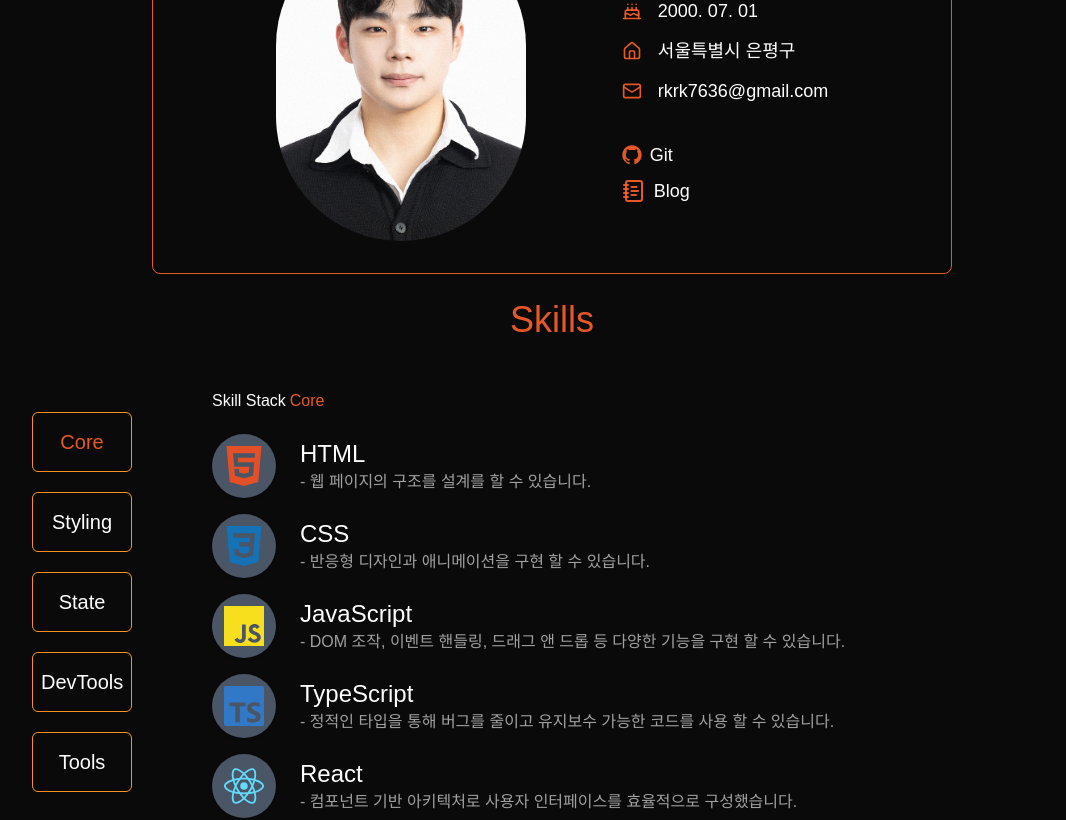
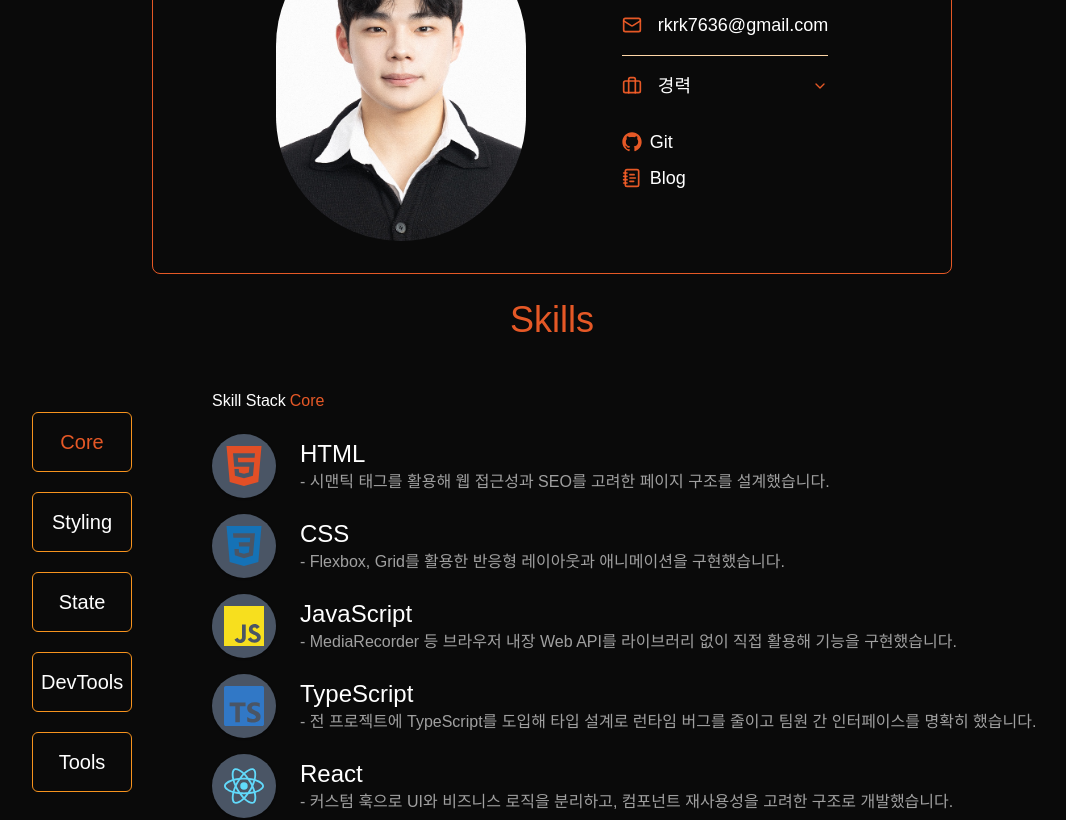
Before and after one commit to SH701/portfolio, a Next.js app: page / in a window 1280 px wide. Shown: the part 640-1460 px from the top of the page, without its empty margins (88-1154 px from the left). Built offline with nearby package versions, Linux system fonts and the light colour scheme.

Commit message:
feat: 인턴 경험 추가, 기술 설명 개선

```diff
--- a/src/components/introduce/about/About.tsx
+++ b/src/components/introduce/about/About.tsx
@@ -4,10 +4,13 @@ import Image from "next/image";
 import Link from "next/link";
 import { motion } from "framer-motion";
 import { FadeUp } from "@/lib/motion";
-import { User, Cake, Home, Mail, NotebookText } from "lucide-react";
+import { User, Mail, NotebookText, Briefcase, ChevronDown } from "lucide-react";
 import GithubIcon from "@/components/etc/Githubicon";
+import { useState } from "react";
 
 export default function About() {
+  const [open, setOpen] = useState(false);
+
   return (
     <motion.div
       variants={FadeUp}
@@ -16,7 +19,7 @@ export default function About() {
       <h2 className="text-2xl md:text-3xl font-bold text-center mb-8 text-orange-500">
         ABOUT
       </h2>
-      <div className="flex flex-col md:flex-row items-center justify-center gap-10 lg:gap-24 md:gap-12 ">
+      <div className="flex flex-col md:flex-row items-center justify-center gap-10 lg:gap-24 md:gap-12">
         <div className="relative hidden md:w-[250px] md:h-[320px] flex-shrink-0 md:flex">
           <Image
             src="/images/profile.png"
@@ -27,35 +30,52 @@ export default function About() {
           />
         </div>
         <div className="flex flex-col gap-3 text-base md:text-lg">
+          {/* 개인정보 */}
           <div className="flex items-center gap-4">
             <User className="size-5 text-orange-500" />
             <span>김수환</span>
           </div>
           <div className="flex items-center gap-4">
-            <Cake className="size-5 text-orange-500" />
-            <span>2000. 07. 01</span>
-          </div>
-          <div className="flex items-center gap-4">
-            <Home className="size-5 text-orange-500" />
-            <span>서울특별시 은평구</span>
-          </div>
-          <div className="flex items-center gap-4">
             <Mail className="size-5 text-orange-500" />
             <span>rkrk7636@gmail.com</span>
           </div>
-          <div className="flex  md:flex-col md:gap-2 mt-6  justify-center gap-20">
+
+          {/* 경력 토글 */}
+          <hr className="border-orange-200 my-1" />
+          <div className="flex flex-col gap-1">
+            <button
+              onClick={() => setOpen((prev) => !prev)}
+              className="flex items-center gap-4 cursor-pointer text-left"
+            >
+              <Briefcase className="size-5 text-orange-500 flex-shrink-0" />
+              <span className="font-medium">경력</span>
+              <ChevronDown
+                className={`size-4 text-orange-500 ml-auto transition-transform duration-200 ${open ? "rotate-180" : ""}`}
+              />
+            </button>
+            {open && (
+              <div className="ml-9 flex flex-col gap-0.5 text-sm">
+                <span className="font-medium">비트버디 · 인턴</span>
+                <span className="text-gray-500">2026.03 ~ 2026.04</span>
+                <span className="text-gray-600">메신저 기능 개발, 다국어 지원</span>
+              </div>
+            )}
+          </div>
+
+          {/* 링크 */}
+          <div className="flex md:flex-col md:gap-2 mt-4 justify-center gap-20">
             <Link
               href="https://github.com/SH701"
-              className="flex items-center gap-2 hover:text-orange-500 "
+              className="flex items-center gap-2 hover:text-orange-500"
             >
-              <GithubIcon className="size-5  text-orange-500 " />
+              <GithubIcon className="size-5 text-orange-500" />
               <span className="md:flex hidden duration-300">Git</span>
             </Link>
             <Link
               href="https://sh701.tistory.com/"
               className="flex items-center gap-2 hover:text-orange-500 transition-colors"
             >
-              <NotebookText className="size5 text-orange-500 cursor-pointer  " />
+              <NotebookText className="size-5 text-orange-500 cursor-pointer" />
               <span className="md:flex hidden duration-300">Blog</span>
             </Link>
           </div>
--- a/src/data/project.ts
+++ b/src/data/project.ts
@@ -43,7 +43,6 @@ export const Main: ProjectProps[] = [
       "Zod",
       "React-Hook-Form",
       "Axios",
-      "NextAuth v5",
       "Storybook",
     ],
 
@@ -55,15 +54,6 @@ export const Main: ProjectProps[] = [
     githubLink: "https://github.com/SH701/noonchi.ai",
     testAccount: { id: "test@naver.com", password: "qwer1234" },
     capability: [
-      {
-        title: "NextAuth.js 기반 토큰 자동 갱신 및 인증 상태 통합",
-        problem:
-          "토큰 만료 시 자동 재발급 로직을 직접 구현하면 서버/클라이언트 각각에서 처리해야 해서 코드가 분산되는 문제가 있었습니다.",
-        strategy:
-          " NextAuth.js를 도입해 jwt 콜백에서 accessToken 만료 감지 후 refreshToken으로 자동 재발급하도록 구성했습니다. 서버에서는 auth(), 클라이언트에서는 useSession()으로 동일한 세션에 일관되게 접근하고, Axios interceptor와 연계해 모든 API 요청에 Bearer 토큰을 자동 주입했습니다.",
-        result:
-          "서버/클라이언트 인증 코드 이원화를 제거하였고 토큰이 만료되어 강제로 로그아웃 되는 일이 없어졌습니다.",
-      },
       {
         title: "MediaRecorder 기반 음성 채팅 구현",
         problem:
@@ -135,15 +125,6 @@ export const Main: ProjectProps[] = [
           "도메인 단위의 응집도 높은 구조로 코드 변경 영향 범위를 최소화했고, 복잡한 폼도 안정적으로 동작하도록 구현했습니다.",
       },
       {
-        title: "React Virtuoso를 통한 무한스크롤 성능 최적화",
-        problem:
-          "무한 스크롤 기능을 통해 대량의 게시글이 로드될 때, 브라우저 내 DOM 노드가 무한정 증가하며 메모리 점유율이 상승하고 스크롤이 끊기는 성능 저하 현상이 발생했습니다.",
-        strategy:
-          "React Virtuoso를 도입하여 수백 개의 데이터 중 현재 사용자 화면에 보이는 항목만 렌더링하고, 나머지는 DOM에서 동적으로 제거하는 윈도잉 기법을 구현했습니다.",
-        result:
-          "수백 개의 게시글을 로드하더라도 실제 DOM 노드 수를 일정하게 유지하였습니다.",
-      },
-      {
         title: "MSW 기반의 Post 도메인 개발 및 테스트 로직 구현",
         problem:
           "백엔드 API 개발이 완료될 때까지 기다릴 경우 프론트엔드 전체 일정이 지연되는 병목 현상이 예상되었습니다.",
@@ -206,15 +187,6 @@ export const Main: ProjectProps[] = [
         result:
           " AI의 창의성과 외부 API의 정확성을 결합하여 사용자에게 신뢰도 높은 정보를 제공합니다.",
       },
-      {
-        title: "React Query를 통한 데이터 페칭 및 캐싱 최적화",
-        problem:
-          "초기 useEffect 기반의 페칭 방식에서 발생하던 페이지 진입 시마다 중복 API 호출, 불필요한 리렌더링, 캐싱 부재 문제를 해결하기 위해 도입 하였습니다.",
-        strategy:
-          "빈번하게 변하지 않는 장소 정보는 staleTime을 길게(예: 5분) 설정하고, 실시간성이 중요한 채팅 데이터는 짧게 설정하여 데이터 성격에 따른 네트워크 비용을 최적화였습니다.",
-        result:
-          "동일 데이터에 대한 네트워크 요청 발생 빈도를 대폭 절감하고, 캐싱된 데이터를 통한 즉각적인 UI 응답성 확보하였습니다.",
-      },
     ],
   },
 ];
--- a/src/data/skillsdata.ts
+++ b/src/data/skillsdata.ts
@@ -35,41 +35,43 @@ export const tabs: {
         Icon: SiHtml5,
         color: "#E34F26",
         name: "HTML",
-        description: "웹 페이지의 구조를 설계를 할 수 있습니다.",
+        description:
+          "시맨틱 태그를 활용해 웹 접근성과 SEO를 고려한 페이지 구조를 설계했습니다.",
       },
       {
         Icon: SiCss3,
         color: "#1572B6",
         name: "CSS",
-        description: "반응형 디자인과 애니메이션을 구현 할 수 있습니다.",
+        description:
+          "Flexbox, Grid를 활용한 반응형 레이아웃과 애니메이션을 구현했습니다.",
       },
       {
         Icon: SiJavascript,
         color: "#F7DF1E",
         name: "JavaScript",
         description:
-          "DOM 조작, 이벤트 핸들링, 드래그 앤 드롭 등 다양한 기능을 구현 할 수 있습니다.",
+          "MediaRecorder 등 브라우저 내장 Web API를 라이브러리 없이 직접 활용해 기능을 구현했습니다.",
       },
       {
         Icon: SiTypescript,
         color: "#3178C6",
         name: "TypeScript",
         description:
-          "정적인 타입을 통해 버그를 줄이고 유지보수 가능한 코드를 사용 할 수 있습니다.",
+          "전 프로젝트에 TypeScript를 도입해 타입 설계로 런타임 버그를 줄이고 팀원 간 인터페이스를 명확히 했습니다.",
       },
       {
         Icon: SiReact,
         color: "#61DAFB",
         name: "React",
         description:
-          "컴포넌트 기반 아키텍처로 사용자 인터페이스를 효율적으로 구성했습니다.",
+          "커스텀 훅으로 UI와 비즈니스 로직을 분리하고, 컴포넌트 재사용성을 고려한 구조로 개발했습니다.",
       },
       {
         Icon: SiNextdotjs,
         color: "#000000",
         name: "Next.js",
         description:
-          "App Router 기반의 파일 구조와 서버 컴포넌트를 활용해 SSR 및 SEO 최적화를 구현했습니다.",
+          "App Router와 Server Component를 활용해 SSG 기반 렌더링 최적화와 SEO를 구현했습니다.",
       },
     ],
   },
@@ -82,13 +84,14 @@ export const tabs: {
         color: "#06B6D4",
         name: "Tailwind CSS",
         description:
-          "유틸리티 클래스 기반의 빠른 스타일링으로 반응형 UI를 제작했습니다.",
+          "전 프로젝트에 걸쳐 유틸리티 클래스로 빠르게 반응형 UI를 구현했습니다.",
       },
       {
         Icon: SiStyledcomponents,
         color: "#DB7093",
         name: "styled-components",
-        description: "컴포넌트 단위의 스타일을 관리했습니다.",
+        description:
+          "컴포넌트 단위로 스타일을 캡슐화해 CSS 충돌 없이 독립적인 스타일을 관리했습니다.",
       },
     ],
   },
@@ -101,14 +104,14 @@ export const tabs: {
         color: "#FFCC00",
         name: "Zustand",
         description:
-          "가볍고 직관적인 API로 전역 상태 관리를 구현하고, React Query와의 조합으로 서버·클라이언트 상태를 분리했습니다.",
+          "프로젝트에 도입해 React Query와 역할을 나눠 클라이언트 전역 상태만 관리했습니다.",
       },
       {
         Icon: SiReactquery,
         color: "#FF4154",
         name: "React Query",
         description:
-          "서버 상태를 효율적으로 관리하고, 데이터 캐싱 및 자동 리페치 기능을 통해 사용자 경험을 개선했습니다.",
+          "서버 상태 캐싱과 자동 리페치로 API 호출을 최소화하고, 데이터 로딩 UX를 개선했습니다.",
       },
     ],
   },
@@ -121,7 +124,7 @@ export const tabs: {
         color: "#FF4785",
         name: "Storybook",
         description:
-          "공통 컴포넌트를 스토리로 문서화하여 디자인 시스템을 구축하고, 디자이너와 QA 협업에 활용했습니다.",
+          "공통 컴포넌트를 문서화하여 디자인 시스템을 구축하고, 디자이너와 QA 협업에 활용했습니다.",
       },
     ],
   },
@@ -133,26 +136,28 @@ export const tabs: {
         Icon: SiGithub,
         color: "#181717",
         name: "GitHub",
-        description: "외부 저장과 협업을 위해 사용하였습니다.",
+        description:
+          "브랜치 전략과 PR 리뷰 기반으로 팀 프로젝트를 협업했습니다.",
       },
       {
         Icon: SiVercel,
         color: "#000000",
         name: "Vercel",
-        description: "NextJS 프로젝트를 배포해 본 경험이 있습니다.",
+        description: "Next.js 프로젝트를 Vercel에 배포하고 운영했습니다.",
       },
       {
         Icon: SiSlack,
         color: "#4A154B",
         name: "Slack",
-        description: "기술 커뮤니티 소통을 위해 활용 중입니다.",
+        description:
+          "팀 프로젝트에서 일정 공유와 이슈 소통을 위해 활용했습니다.",
       },
       {
         Icon: SiFigma,
         color: "#F24E1E",
         name: "Figma",
         description:
-          "디자이너의 시안을 검토하고 협업하며 실제 화면에 맞게 구현하고 있습니다.",
+          "디자이너 시안을 검토하고 픽셀 단위로 화면에 맞게 구현했습니다.",
       },
     ],
   },
```
